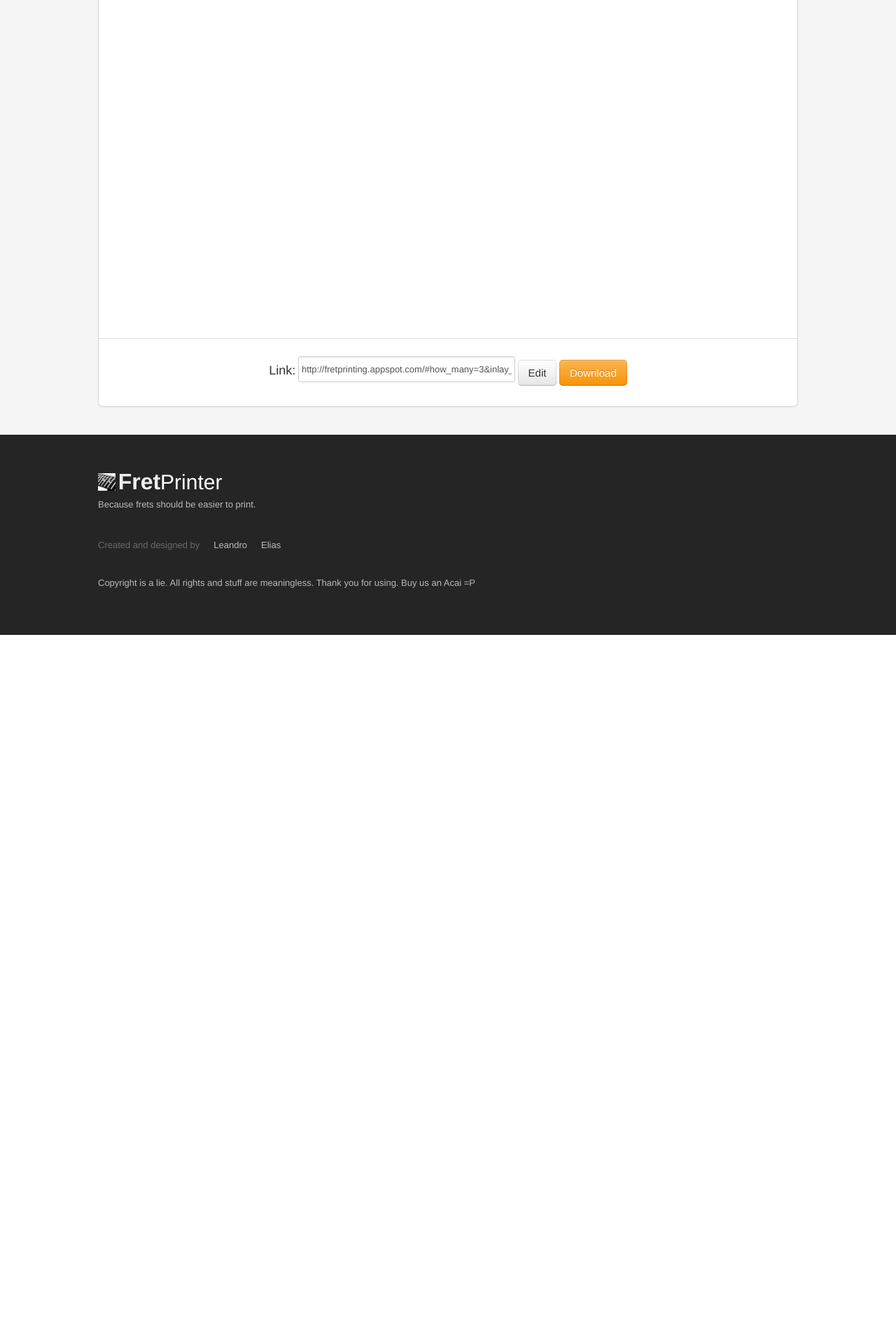
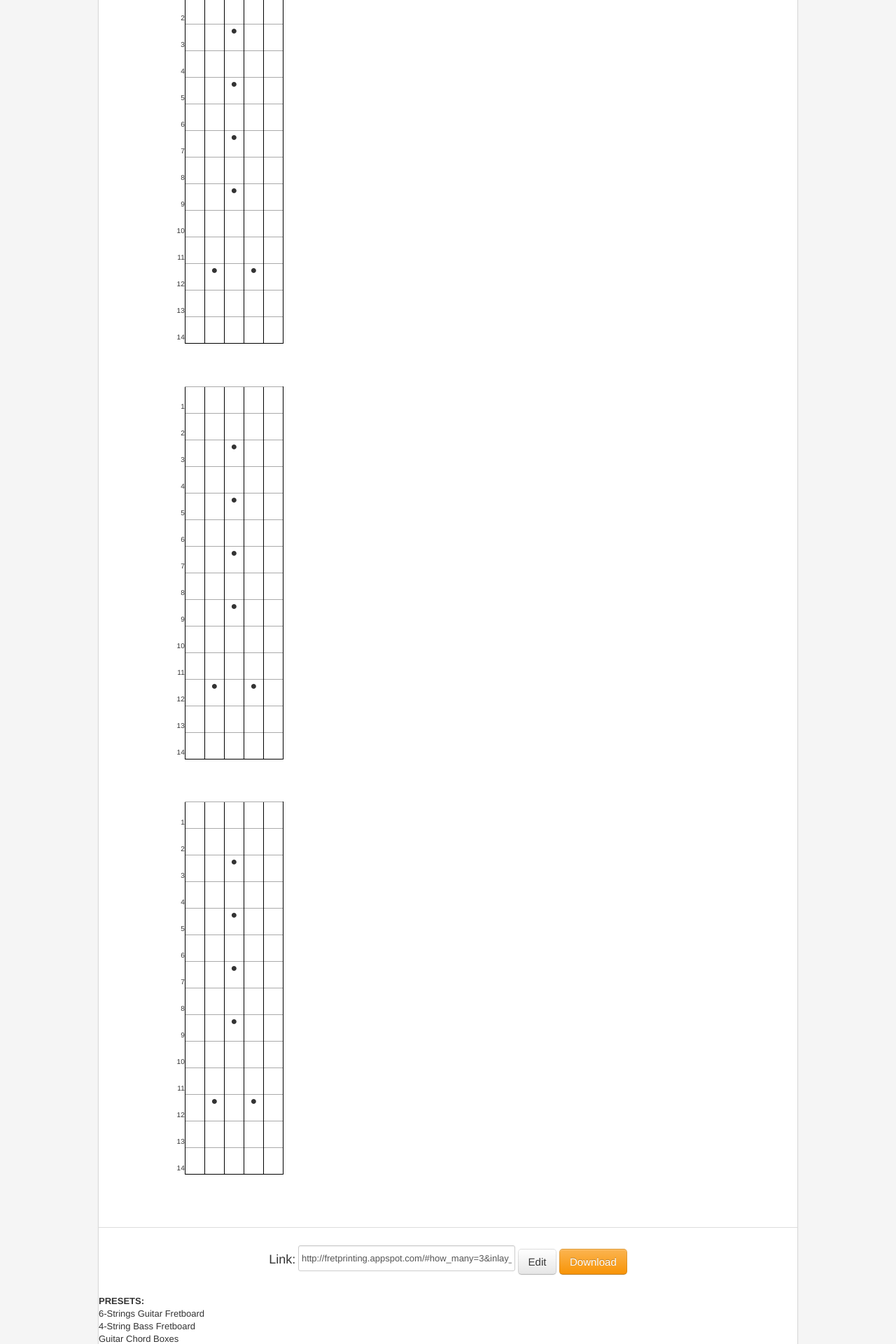
Before and after one commit to eliasdorneles/fretprinting, a Python web app: template templates/index.html in a window 1280 px wide. Shown: the part 1360-3280 px from the top of the page at 70% size. Before the commit the page ends 2267 px from the top, so only its background shows below. Run offline with Jinja, Linux system fonts and the light colour scheme; the template is opened without the code that fills it, so the values that code supplies are empty; some libraries are stand-ins or nearby versions.

Commit message:
juntadas as paradas (tem que ver porque tá quebrando a linha dos fretboards)

```diff
--- a/css/main.css
+++ b/css/main.css
@@ -1,17 +1,7 @@
-* {
+.fretboard * {
     margin: 0;
     padding: 0;
     border-spacing: 0;
-}
-
-h1 a, h1 a:visited, h1 a:focus {
-    color: black !important;
-    text-decoration: none;
-}
-
-body {
-    font-family: Arial, Helvetica, sans-serif;
-    font-size: 14px;
 }
 
 .fretboard {
@@ -43,10 +33,6 @@
     border-bottom: 1px solid black;
 }
 
-a:visited {
-    color: blue;
-}
-
 .spacer {
     margin-right: 15px;
 }
@@ -63,31 +49,6 @@
     text-align: right;
 }
 
-/* make-it-pretty stuff */
-#interface {
-    padding: 10px;
-}
-
-#interface h2 {
-    font-size: 14px;
-    margin-bottom: 10px;
-    color: #555;
-}
-
-#interface table tr td {
-    padding: 3px;
-    padding-right: 15px;
-}
-
-/*#interface table tr td.label { padding-right:3px; padding-left: 15px; }*/
-#interface input {
-    padding: 0 4px;
-}
-
-#interface select {
-    padding: 0 4px;
-}
-
 #help {
     width: 500px;
     position: absolute;
@@ -98,15 +59,8 @@
     line-height: 18px;
 }
 
-/*
-#help { width:460px; padding:15px; position:absolute; background-color:#dee; border:2px solid black; z-index:1; top:80px; left:50px; }
- */
 #help p, #help sup {
     padding: 3px;
-}
-
-a.btn {
-    text-decoration: none;
 }
 
 .advanced {
--- a/js/app.js
+++ b/js/app.js
@@ -161,8 +161,8 @@
     $('.help_close_btn').click(function () {
         $('#help').hide('fast');
     });
-    $('#interface form input').change(generate);
-    $('#interface form select').change(generate);
+    $('#interface input').change(generate);
+    $('#interface select').change(generate);
 
     $('#toggleLanguage').toggle(function () {
         var $this = $(this);
--- a/templates/index.html
+++ b/templates/index.html
@@ -1,11 +1,13 @@
-
 <!doctype html>
-<!--[if lt IE 7]> <html class="no-js lt-ie9 lt-ie8 lt-ie7" lang="en"> <![endif]-->
-<!--[if IE 7]>    <html class="no-js lt-ie9 lt-ie8" lang="en"> <![endif]-->
-<!--[if IE 8]>    <html class="no-js lt-ie9" lang="en"> <![endif]-->
-<!--[if gt IE 8]><!--> <html class="no-js" lang="en"> <!--<![endif]-->
+<!--[if lt IE 7]>
+<html class="no-js lt-ie9 lt-ie8 lt-ie7" lang="en"> <![endif]-->
+<!--[if IE 7]>
+<html class="no-js lt-ie9 lt-ie8" lang="en"> <![endif]-->
+<!--[if IE 8]>
+<html class="no-js lt-ie9" lang="en"> <![endif]-->
+<!--[if gt IE 8]><!-->
+<html class="no-js" lang="en"> <!--<![endif]-->
 <head>
-
 
 
     <meta charset="utf-8">
@@ -15,24 +17,33 @@
 
 
     <meta name="viewport" content="width=device-width">
-    <link href="bootstrap.css" rel="stylesheet" media="screen" />
-    <link href="custom.css" rel="stylesheet" media="screen" />
+    <link href="bootstrap.css" rel="stylesheet" media="screen"/>
+    <link href="custom.css" rel="stylesheet" media="screen"/>
 
-    <link rel="shortcut icon"  type="image/x-icon" href="images/frets.ico">
+    <link media="all" href="../css/main.css" type="text/css" rel="stylesheet"/>
+    <!--<link media="print" href="../css/print.css" type="text/css" rel="stylesheet" />-->
+
+    <script type="text/javascript" src="http://ajax.googleapis.com/ajax/libs/jquery/1.4.4/jquery.min.js"></script>
+    <script type="text/javascript" src="../js/app.js"></script>
+
+    <link rel="shortcut icon" type="image/x-icon" href="images/frets.ico">
 
 </head>
 <body>
 
 
-<!--[if lt IE 7]><p class=chromeframe>Your browser is <em>ancient!</em> <a href="http://browsehappy.com/">Upgrade to a different browser</a> or <a href="http://www.google.com/chromeframe/?redirect=true">install Google Chrome Frame</a> to experience this site.</p><![endif]-->
+<!--[if lt IE 7]><p class=chromeframe>Your browser is <em>ancient!</em> <a href="http://browsehappy.com/">Upgrade to a
+    different browser</a> or <a href="http://www.google.com/chromeframe/?redirect=true">install Google Chrome Frame</a>
+    to experience this site.</p><![endif]-->
 <div class="page-content-wrapper">
 <header class="header">
     <div class="row">
         <div class="span3">
             <a class="logo-link" href="">
                 <img class="frets-icon" src="images/frets.ico"/>
+
                 <h1 class="logo-container">
-                        <span class="logo" >
+                        <span class="logo">
                             <span class="logo-fret">Fret</span>Printer
                         </span>
                 </h1>
@@ -59,26 +70,31 @@
 <div class="hero-unit">
     <div class="container">
         <h1>Because frets should be easier to print.</h1>
+
         <h2>Checkout this amazing tool designed for you.</h2>
 
         <ul class="row ">
             <li class="span3 guitar float-up">
                 <p>Guitar</p>
+
                 <p>6 strings guitar fretboard.</p>
             </li>
 
             <li class="span3 bass float-up">
                 <p>Bass</p>
+
                 <p>4 strings bass fret board</p>
             </li>
 
             <li class="span3 banjo float-up">
                 <p>Banjo</p>
+
                 <p>Blah blah blha about banjo ans stuff</p>
             </li>
 
             <li class="span3 more float-up">
                 <p>And More</p>
+
                 <p>Create you own fretboard.</p>
             </li>
         </ul>
@@ -94,38 +110,148 @@
 
     <div class="row">
         <div class="span12 white-panel no-padding">
-
             <h3 class="tab-title">Fretboard Presets</h3>
             <ul class="nav nav-tabs">
                 <li class="active"><a href="" class="gc-icon agency-icon">Guitar</a></li>
                 <li><a href="" class="gc-icon higher-ed-icon">Guitar chord boxes</a></li>
                 <li><a href="" class="gc-icon higher-ed-icon">Guitar (small)</a></li>
                 <li><a href="" class="gc-icon enterprise-icon">Bass</a></li>
-                    <li><a href=""  class="gc-icon higher-ed-icon">Bass(5)</a></li>
-                </ul> <!-- End tabs -->
+                <li><a href="" class="gc-icon higher-ed-icon">Bass(5)</a></li>
+            </ul>
+            <!-- End tabs -->
 
             <div class="button-text-panel under-nav-tab">
                 <h3>Link:</h3>
+
                 <div class="btn btn-large">Edit</div>
                 <div href="signup" class="btn btn-large btn-warning">Download</div>
             </div>
 
             <div class="tab-content">
-                    <div class="span5">Frets go here</div> <!-- End .tab-content -->
+                <div class="span5">
+                    <div id="main">
+                    </div>
+                </div>
+                <!-- End .tab-content -->
             </div>
 
             <div class="button-text-panel top-border">
 
+                <h3>Link:</h3>
+                <input type="text" class="span4 input-text"
+                       value="http://fretprinting.appspot.com/#how_many=3&inlay_variation=--.-.-.-.--:--.-&size_diagram=Medium&num_strings=6&frets_per_diagram=14&show_numbers=true&fretboard_margin=0.8">
 
-                    <h3>Link:</h3>
-                    <input type="text" class="span4 input-text" value="http://fretprinting.appspot.com/#how_many=3&inlay_variation=--.-.-.-.--:--.-&size_diagram=Medium&num_strings=6&frets_per_diagram=14&show_numbers=true&fretboard_margin=0.8">
                 <div class="btn btn-large">Edit</div>
                 <div href="signup" class="btn btn-large btn-warning">Download</div>
             </div>
 
+
+            <div>
+                <strong>PRESETS:</strong>
+                <br/>
+                <a href="#how_many=3&inlay_variation=--.-.-.-.--:--.-&size_diagram=Medium&num_strings=6&frets_per_diagram=14&show_numbers=true&fretboard_margin=0.8"
+                   class="preset">
+                    <span class="eng">6-Strings Guitar Fretboard</span>
+                    <span class="pt">Braço de violão/guitarra 6 cordas</span>
+                </a>
+                <br/>
+                <a href="#how_many=4&inlay_variation=--.-.-.-.--:--.-&size_diagram=Large&num_strings=4&frets_per_diagram=14&show_numbers=true&fretboard_margin=0.4"
+                   class="preset">
+                    <span class="eng">4-String Bass Fretboard</span>
+                    <span class="pt">Braço de Baixo 4 cordas</span>
+                </a>
+                <br/>
+                <a href="#how_many=9&inlay_variation=----------------&size_diagram=Large&num_strings=6&frets_per_diagram=5&show_numbers=false&fretboard_margin=0.2"
+                   class="preset">
+                    <span class="eng">Guitar Chord Boxes</span>
+                    <span class="pt">Diagramas para Acordes violão/guitarra</span>
+                </a>
+                <br/>
+                <a href="#how_many=8&inlay_variation=--.-.-.-.--:--.-&size_diagram=Small&num_strings=6&frets_per_diagram=16&show_numbers=true&fretboard_margin=0.2"
+                   class="preset">
+                    <span class="eng">Guitar Fretboard - smaller size</span>
+                    <span class="pt">Braço de violão/guitarra 6 cordas - tamanho menor</span>
+                </a>
+                <br/>
+                <a href="#how_many=3&inlay_variation=--.-.-.-.--:--.-&size_diagram=Large&num_strings=5&frets_per_diagram=14&show_numbers=false&fretboard_margin=0.4"
+                   class="preset">
+                    <span class="eng">5-Strings Bass Fretboard</span>
+                    <span class="pt">Braço de Baixo 5 cordas</span>
+                </a>
+                <br/>
+                <br/>
+                <a href="javascript:void(0)" id="print_btn" class="btn btn-primary">
+                    <span class="eng">Print diagram</span>
+                    <span class="pt">Imprimir diagrama</span>
+                </a>
+                <span class="spacer"></span>
+                <a href="javascript:void(0)" id="toggleLanguage">Versão em Português</a>
+                <a href="javascript:void(0)" id="help_btn" class="btn">
+                    <span class="eng">About</span>
+                    <span class="pt">Sobre</span>
+                </a>
+                <span class="spacer"></span>
+                <a href="javascript:void(0)" class="btn btn-info" id="toggleAdvanced">
+                    <span class="eng">Show All Settings</span>
+                    <span class="pt">Configurações Avançadas</span>
+                </a>
+            </div>
+            <br/>
+            <table id="interface">
+                <tr class="advanced">
+                    <td class="label">
+                        <span class="eng">How many diagrams?</span>
+                        <span class="pt">Quantos diagramas?</span>
+                    </td>
+                    <td><select id="how_many"></select></td>
+                    <td class="label">
+                        <label for="show_numbers">
+                            <span class="eng">Show numbers?</span>
+                            <span class="pt">Mostrar números?</span>
+                            <input type="checkbox" id="show_numbers" checked/>
+                        </label>
+                    </td>
+                    <td></td>
+                    <td class="label">
+                        <span class="eng">Inlay variation:</span>
+                        <span class="pt">Marcações:</span>
+                    </td>
+                    <td><select id="inlay_variation"></select></td>
+                </tr>
+                <tr class="advanced">
+                    <td class="label">
+                        <span class="eng">How many strings?</span>
+                        <span class="pt">Quantas cordas?</span>
+                    </td>
+                    <td><select id="num_strings"></select></td>
+                    <td class="label">
+                        <span class="eng">How many frets?</span>
+                        <span class="pt">Quantos trastes?</span>
+                    </td>
+                    <td><select id="frets_per_diagram"></select></td>
+                    <td class="label">
+                        <span class="eng">Size:</span>
+                        <span class="pt">Tamanho:</span>
+                    </td>
+                    <td><select id="size_diagram"></select></td>
+                </tr>
+                <tr class="advanced">
+                    <td class="label">
+                        <span class="eng">Margins:</span>
+                        <span class="pt">Margens:</span>
+                    </td>
+                    <td><select id="fretboard_margin"></select>cm</td>
+                    <td colspan="4">
+                        <span class="eng">Link to this diagram:</span>
+                        <span class="pt">Link para esse diagrama:</span>
+                        <input type="text" id="input_link_this" style="width:300px"/>
+                    </td>
+                </tr>
+            </table>
         </div>
     </div>
-    </div> <!-- page-content-wrapper -->
+</div>
+<!-- page-content-wrapper -->
 
 <footer class="footer">
     <div class="container">
@@ -133,12 +259,14 @@
             <div class="span12">
                 <a class="logo-link" href="">
                     <img class="frets-icon" src="images/frets.ico"/>
+
                     <h1 class="logo-container">
-                            <span class="logo" >
+                            <span class="logo">
                                 <span class="logo-fret">Fret</span>Printer
                             </span>
                     </h1>
                 </a>
+
                 <p>Because frets should be easier to print.</p>
             </div>
         </div>
@@ -147,7 +275,7 @@
                 <ul>
                     <li>Created and designed by</li>
                     <li><a href="http://twitter.com/mgleandro">Leandro</a></li>
-                        <li><a href="http://twitter.com/eliasehgayzinho">Elias</a></li>
+                    <li><a href="http://twitter.com/eliasnaotemtwitter">Elias</a></li>
                 </ul>
             </div>
         </div>
```
Lines whose indentation alone changed are shown as unchanged.
